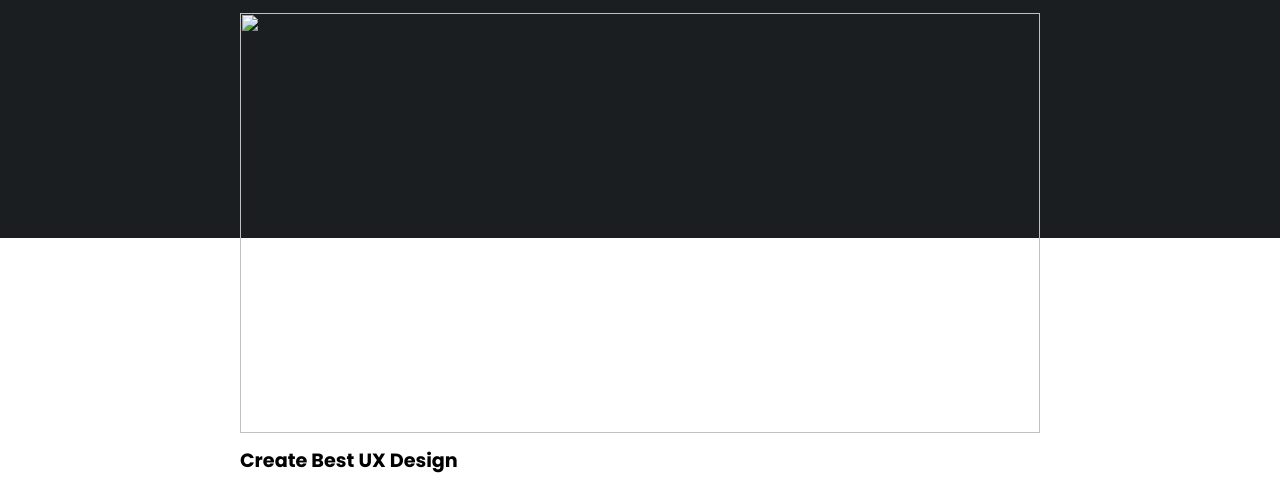
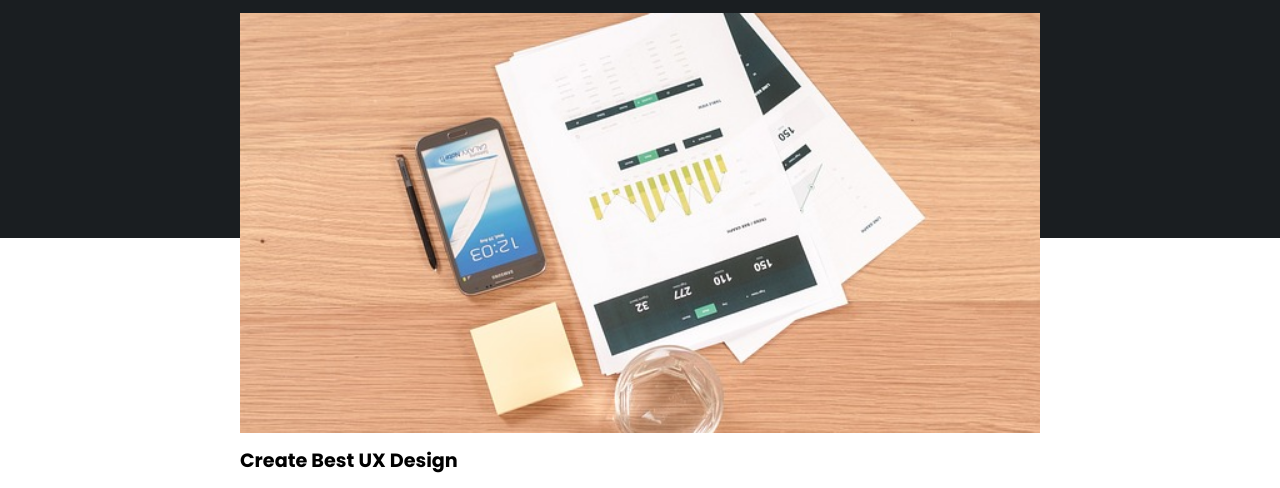
Before and after one commit to banty9672/blog, a plain HTML site: page post-page.html in a window 1280 px wide. Shown: the part 262-750 px from the top of the page. Drawn offline with nearby package versions, Linux system fonts and the light colour scheme.

Commit message:
Update post-page.html

```diff
--- a/post-page.html
+++ b/post-page.html
@@ -405,7 +405,7 @@
         <div class="header-content post-container">
             <a href="index.html" class="back-home">Back To Home</a>
             <h1 class="header-title">How Create UX Design With Adobe XD</h1>
-            <img src="image/post1.png" alt="" class="header-img">
+            <img src="post1.png" alt="" class="header-img">
 
         </div>
      </section>
```
